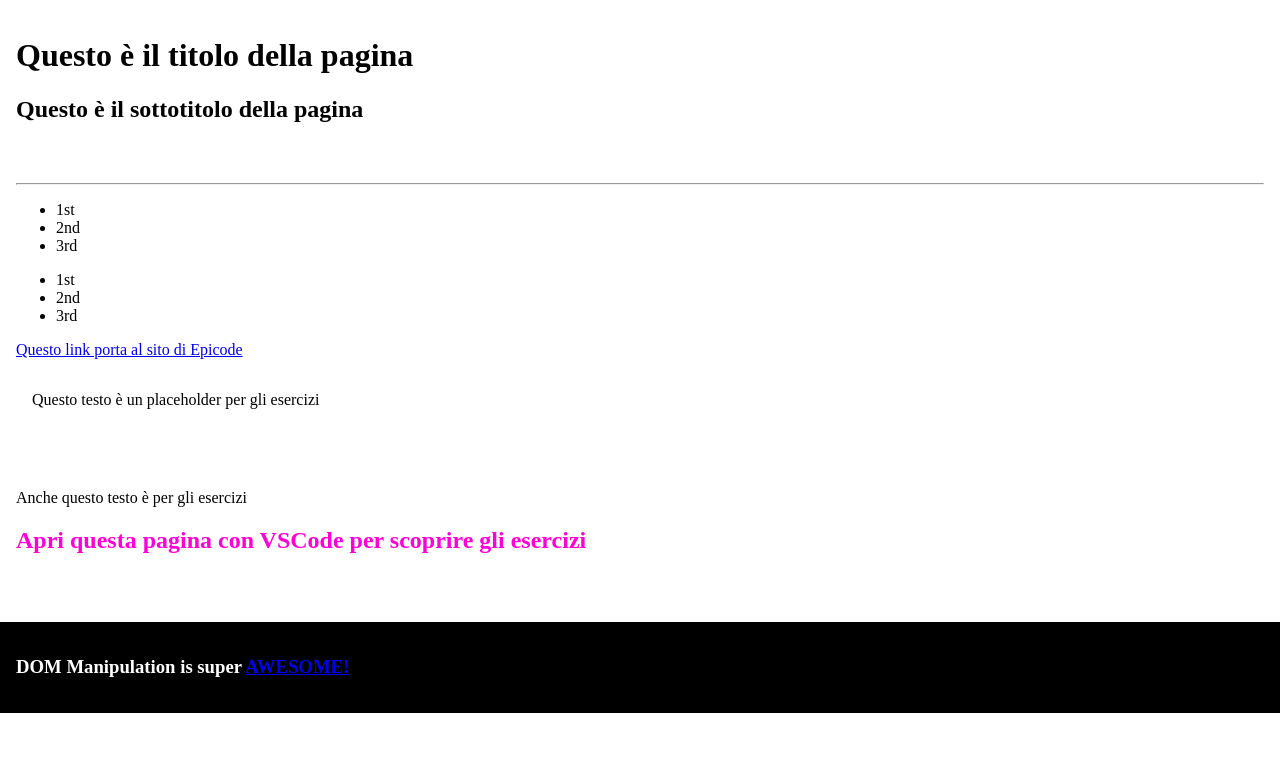
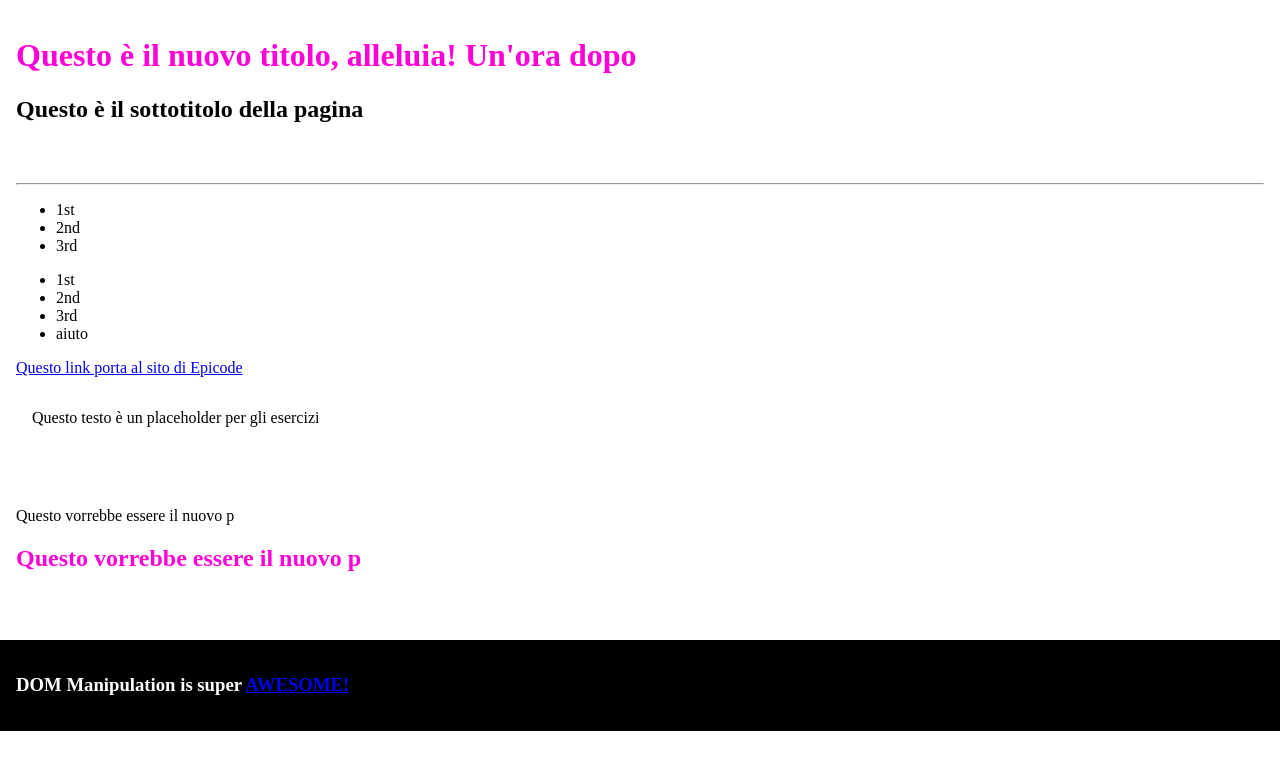
Before and after one commit to MelissaCanu/S3E2, a plain HTML site: page D7.html in a window 1280 px wide. Drawn offline with Linux system fonts and the light colour scheme.

Commit message:
sto indietrissimo

```diff
--- a/D7.html
+++ b/D7.html
@@ -63,9 +63,7 @@
 
     <div>
       <p>Anche questo testo è per gli esercizi</p>
-      <h2 id="changeMyColor" style="color: #ff00d6">
-        Apri questa pagina con VSCode per scoprire gli esercizi
-      </h2>
+      <h2 id="changeMyColor" style="color: #ff00d6">Apri questa pagina con VSCode per scoprire gli esercizi</h2>
     </div>
 
     <div id="tableArea"></div>
@@ -73,8 +71,7 @@
     <footer>
       <h3>
         DOM Manipulation is super
-        <a
-          href="https://developer.mozilla.org/en-US/docs/Learn/JavaScript/Client-side_web_APIs/Manipulating_documents"
+        <a href="https://developer.mozilla.org/en-US/docs/Learn/JavaScript/Client-side_web_APIs/Manipulating_documents"
           >AWESOME!</a
         >
       </h3>
@@ -83,93 +80,135 @@
       /* ESERCIZIO 1
          Scrivi una funzione per cambiare il titolo della pagina in qualcos'altro
       */
+      const changeTitle = function () {
+        let getDiv = document.querySelector("div:first-child");
+        // console.log(getDiv);
+        let getH1 = getDiv.querySelector("h1");
+        // console.log(getH1);
+        let newH1 = "Questo è il nuovo titolo, alleluia! Un'ora dopo";
+        getH1.innerText = newH1;
+      };
 
-      const changeTitle = function () {}
+      changeTitle();
 
       /* ESERCIZIO 2
          Scrivi una funzione per aggiungere al titolo della pagina una classe "myHeading"
       */
 
-      const addClassToTitle = function () {}
+      const addClassToTitle = function () {
+        let getDiv = document.querySelector("div:first-child");
+        let getH1 = getDiv.querySelector("h1");
+        getH1.setAttribute("class", "myHeading");
+      };
+
+      addClassToTitle();
 
       /* ESERCIZIO 3
          Scrivi una funzione che cambi il testo dei p figli di un div
         */
 
-      const changePcontent = function () {}
+      const changePcontent = function () {
+        let getDivs = document.querySelectorAll("div");
+        let penultimoDiv = getDivs[getDivs.length - 2];
+        penultimoDiv.setAttribute("class", "fourth");
+        let divSelect = document.querySelector(".fourth");
+        let pSelect = divSelect.children;
 
+        for (let i = 0; i < pSelect.length; i++) {
+          let newP = "Questo vorrebbe essere il nuovo p";
+          pSelect[i].innerText = newP;
+        }
+      };
+
+      changePcontent();
       /* ESERCIZIO 4
          Scrivi una funzione che cambi la proprietà href di ogni link (tranne quello nel footer) con il valore https://www.google.com
         */
 
-      const changeUrls = function () {}
+      const changeUrls = function () {
+        let everyA = document.querySelectorAll("a");
+        let newUrl = "https://www.google.com";
+        for (let i = 0; i < everyA.length - 1; i++) {
+          everyA[i].href = newUrl;
+        }
+      };
+
+      changeUrls();
 
       /* ESERCIZIO 5
          Scrivi una funzione che aggiunga un nuovo elemento lista alla seconda lista non ordinata
       */
 
-      const addToTheSecond = function () {}
+      const addToTheSecond = function () {
+        let newLi = document.createElement("li");
+        let liText = document.createTextNode("aiuto");
+        newLi.appendChild(liText);
+        let secondUl = document.getElementById("secondList");
+        secondUl.insertBefore(newLi, secondUl.children[-1]);
+      };
+
+      addToTheSecond();
 
       /* ESERCIZIO 6
          Scrivi una funzione che aggiunga un paragrafo al primo div
       */
 
-      const addParagraph = function () {}
+      const addParagraph = function () {};
 
       /* ESERCIZIO 7
          Scrivi una funzione che faccia scomparire la prima lista non ordinata
       */
 
-      const hideFirstUl = function () {}
+      const hideFirstUl = function () {};
 
       /* ESERCIZIO 8
          Scrivi una funzione che renda verde il background di ogni lista non ordinata
         */
 
-      const paintItGreen = function () {}
+      const paintItGreen = function () {};
 
       /* ESERCIZIO 9
          Scrivi una funzione che rimuova l'ultima lettera dall'h1 ogni volta che l'utente lo clicca
         */
 
-      const makeItClickable = function () {}
+      const makeItClickable = function () {};
 
       /* ESERCIZIO 10
          Crea una funzione che, al click sul footer, riveli l'URL del link interno come contenuto di un alert()
         */
 
-      const revealFooterLink = function () {}
+      const revealFooterLink = function () {};
 
       /* ESERCIZIO 11
          Crea una funzione che crei una tabella nell'elemento con id "tableArea".
          La tabella avrà 5 elementi e questa struttura: immagine, nome prodotto, quantità, prezzo
       */
 
-      const generateTable = function () {}
+      const generateTable = function () {};
 
       /* ESERCIZIO 12
          Crea una funzione che aggiunga una riga alla tabella precedentemente creata e fornisca i dati necessari come parametri
       */
 
-      const addRow = function () {}
+      const addRow = function () {};
 
       /* ESERCIZIO 14
         Crea una funzione che nasconda le immagini della tabella quando eseguita
       */
 
-      const hideAllImages = function () {}
+      const hideAllImages = function () {};
 
       /* EXTRA ESERCIZIO 15
         Crea una funzione che cambi il colore del h2 con id "changeMyColor" con un colore random ad ogni click ricevuto
       */
 
-      const changeColorWithRandom = function () {}
+      const changeColorWithRandom = function () {};
 
       /* EXTRA ESERCIZIO 16
         Crea una funzione che elimini le vocali da ogni elemento testuale della pagina (puoi aiutarti con i nuovi metodi degli array di ES6)
       */
 
-      const deleteVowels = function () {}
+      const deleteVowels = function () {};
     </script>
   </body>
 </html>
```
Lines whose indentation alone changed are shown as unchanged.
